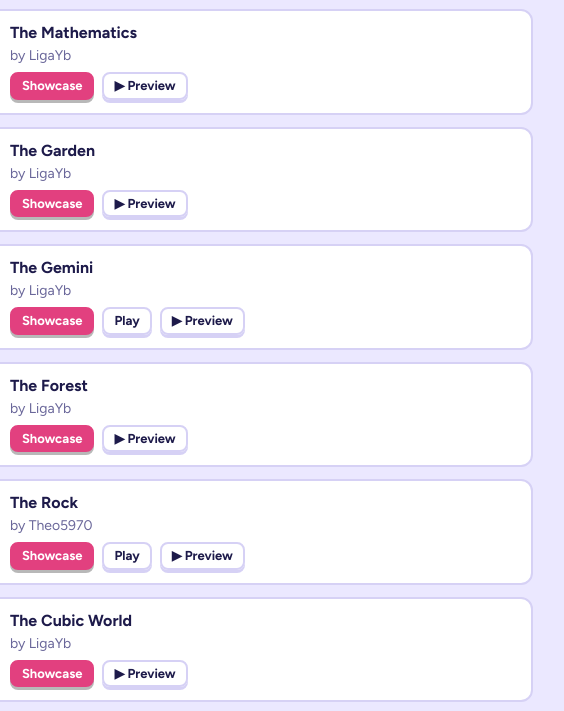
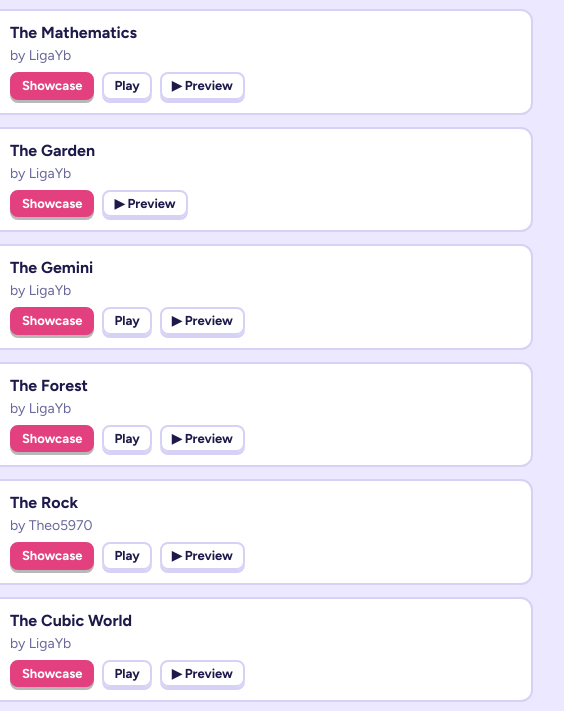
Before and after one commit to dlfllists/dlfllists.github.io, a plain HTML site: page index.html in a window 1280 px wide. Shown: the part 999-1710 px from the top of the page, 469-1033 px from the left. Drawn offline with Linux system fonts and the light colour scheme; a web font is replaced by a local one.

Commit message:
Update index.html

```diff
--- a/index.html
+++ b/index.html
@@ -107,13 +107,13 @@ const INFO = {
   "The Rock":    { creator:"Theo5970", showcase:"https://youtu.be/B25iHCA_dlc?si=WfM0OUuxUWQVd40H", link:"https://drive.google.com/file/d/1cocUO-wXCbHOXoDvGAI6ML0MthUaOztc/view?usp=drivesdk", thumb:"thumbs/thumb1.jpg", music:"Music/Rock.mp3", musicStart:0, musicEnd:15 },
   "White Realm II": { creator: "CXY-Chen", showcase:"https://youtu.be/u12OrH1eGAc?si=FZAuAbo8XxsgwvTn", link:"https://m.chinadlrs.com", music:"Music/WhiteRealm2.mp3", musicStart:1, musicEnd:15 },
   "Storm of Anger": { creator: "FengYan", showcase:"https://youtu.be/GqeARenMMcQ?si=YRV-qUKmsd7Tg_0m", link:"https://m.chinadlrs.com", music:"Music/Storm.mp3", musicStart:25, musicEnd:40 },
-  "The Mathematics": { creator: "LigaYb", showcase:"https://youtu.be/sjy8oRq-T-8?si=pDvegGsXTXSOdIdQ", music:"Music/Mathmathetics.mp3", musicStart:0, musicEnd:15 },
-  "The Forest": { creator:"LigaYb", showcase:"https://youtu.be/HteGhvnTkEc?si=4BaRB4is2vSBRFYb", music:"Music/Forest.mp3", musicStart:0, musicEnd:15 },
+  "The Mathematics": { creator: "LigaYb", showcase:"https://youtu.be/sjy8oRq-T-8?si=pDvegGsXTXSOdIdQ", link:"https://drive.google.com/file/d/10DS2tOt2BnyKB8yvyYXLmOjicn5M0pvb/view", music:"Music/Mathmathetics.mp3", musicStart:0, musicEnd:15 },
+  "The Forest": { creator:"LigaYb", showcase:"https://youtu.be/HteGhvnTkEc?si=4BaRB4is2vSBRFYb", link:"https://drive.google.com/file/d/1uA-hmnKmr1brlph6ES5Tfij2Nf7QRrPV/view", music:"Music/Forest.mp3", musicStart:0, musicEnd:15 },
   "The Garden": { creator:"LigaYb", showcase:"https://youtu.be/pa8VUG0Yh6Y?si=ZiZSU4PSrQMeIFoC", music:"Music/Garden.mp3", musicStart:1, musicEnd:15 },
   "The Jupiter": { creator:"LigaYb", showcase:"https://youtu.be/n1SU05OKMdc?si=ud1c4qU5FFFFF4AS", music:"Music/Jupiter.mp3", musicStart:4, musicEnd:15 },
   "The Chemistry": { creator:"LigaYb", showcase:"https://youtu.be/O-ZQYh2wz6U?si=Dd2VE6MNnMalvwsP", music:"Music/Chemistry.mp3", musicStart:3, musicEnd:15 },
   "The Gemini": { creator:"LigaYb", showcase:"https://youtu.be/x5BikB9-4o4?si=whklt6cLTTHjK24j", link:"https://drive.google.com/file/d/1IgfNPjNV2Os558QbnAjYMeu1I93nWiuk/view?usp=sharing", music:"Music/Gemini.mp3", musicStart:1, musicEnd:15 },
-  "The Cubic World": { creator:"LigaYb", showcase:"https://youtu.be/O1W5C3_hyoc?si=ej2i0AnnTDuhQvX-", music:"Music/CubicWorld.mp3", musicStart:4, musicEnd:15 },
+  "The Cubic World": { creator:"LigaYb", showcase:"https://youtu.be/O1W5C3_hyoc?si=ej2i0AnnTDuhQvX-", link:"https://drive.google.com/file/d/1xqdg9GHF4VOLPbcenbp3hxTHdxpiGSYS/view", music:"Music/CubicWorld.mp3", musicStart:4, musicEnd:15 },
   "The Insanity": { creator:"SixSquares", showcase:"https://youtu.be/pVz74oYRTJI?si=ZcEJZQYSURiNXFpj", thumb:"thumbs/insanity.jpg", music:"Music/Insanity.mp3", musicStart:4, musicEnd:15 },
   "The Storm Hard": { creator:"YeZhiYi", showcase:"https://youtu.be/PWMtW0dlQyY?si=m8DAuyV5ipsHrit7", thumb:"thumbs/stormv2.jpg", music:"Music/Storm.mp3", musicStart:93, musicEnd:110 }
 };
```
